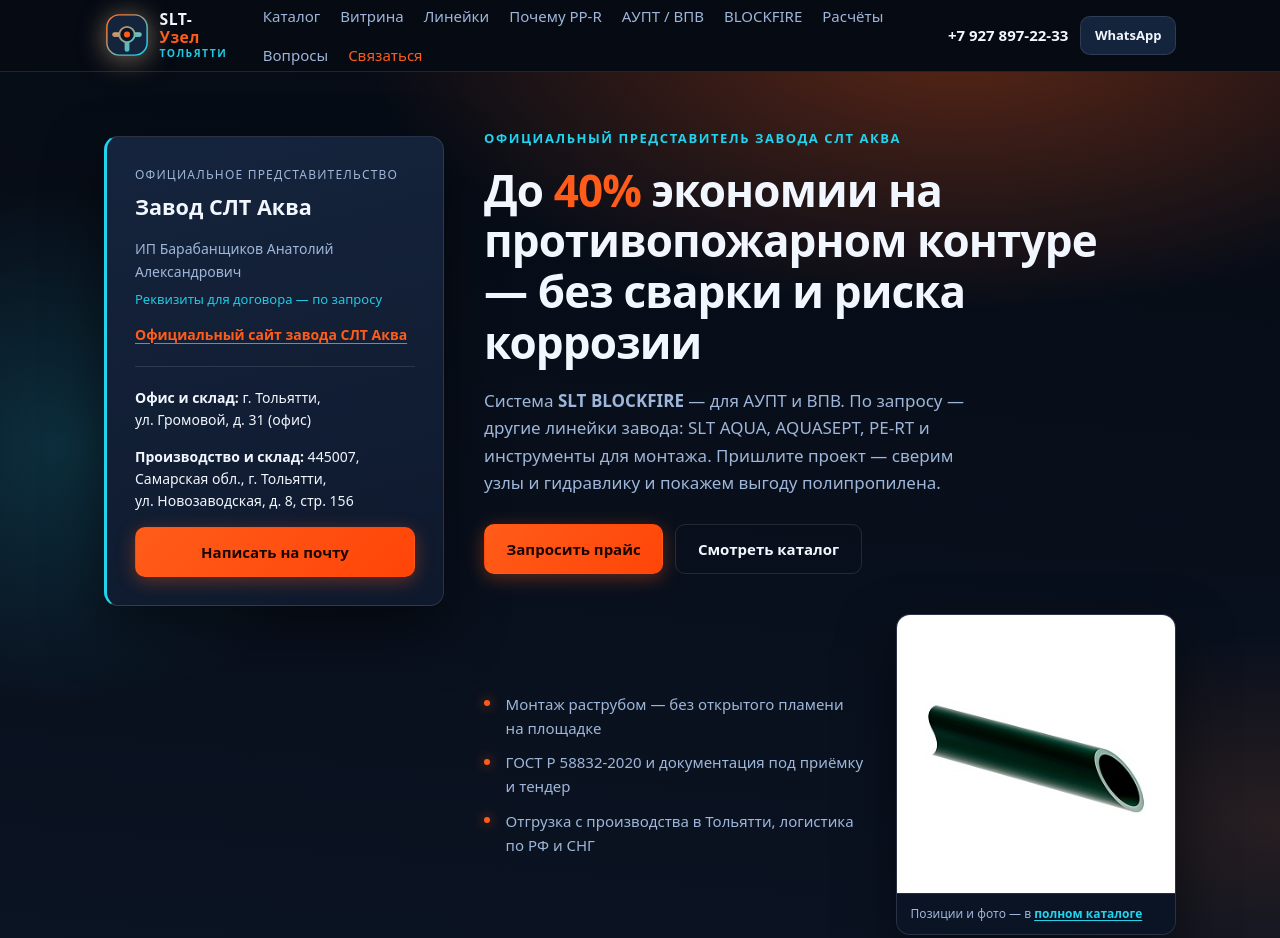
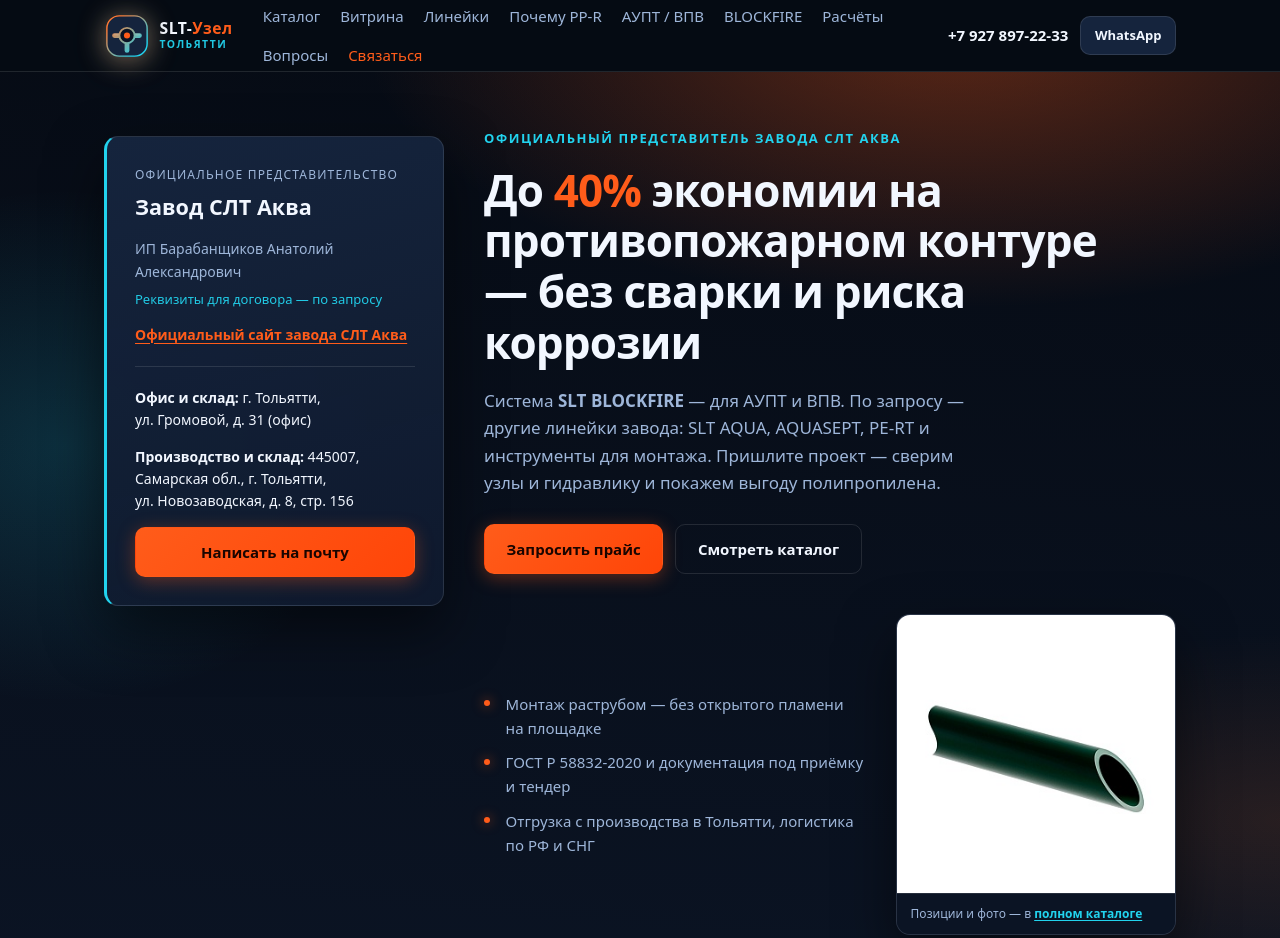
Before and after one commit to YARO2024/Trubi_Site, a plain HTML site: page index.html in a window 1280 px wide. Shown: the top 938 px of the page. Drawn offline with Linux system fonts and the light colour scheme.

Commit message:
Кратко, что изменили

```diff
--- a/styles.css
+++ b/styles.css
@@ -61,6 +61,8 @@
   scroll-behavior: smooth;
   -webkit-text-size-adjust: 100%;
   text-size-adjust: 100%;
+  overflow-x: hidden;
+  overscroll-behavior-x: none;
 }
 
 body {
@@ -71,7 +73,8 @@
   color: var(--text);
   background: var(--bg);
   -webkit-font-smoothing: antialiased;
-  overflow-x: clip;
+  overflow-x: hidden;
+  overscroll-behavior-x: none;
 }
 
 img {
@@ -157,9 +160,7 @@
   height: var(--header-h);
   display: flex;
   align-items: center;
-  background: rgba(6, 11, 20, 0.88);
-  backdrop-filter: blur(14px);
-  -webkit-backdrop-filter: blur(14px);
+  background: rgba(6, 11, 20, 0.94);
   border-bottom: 1px solid var(--border);
   transition: box-shadow 0.2s ease;
 }
@@ -216,7 +217,7 @@
   flex-direction: column;
   line-height: 1.12;
   gap: 0.12rem;
-  min-width: 0;
+  flex-shrink: 0;
 }
 
 .logo-text-line1 {
@@ -2004,12 +2005,12 @@
     padding-bottom: max(1.5rem, env(safe-area-inset-bottom, 0px));
     flex-direction: column;
     align-items: stretch;
-    background: rgba(6, 11, 20, 0.97);
+    background: rgba(6, 11, 20, 0.98);
     backdrop-filter: blur(12px);
     -webkit-backdrop-filter: blur(12px);
     transform: translateX(100%);
     transition: transform 0.25s ease;
-    z-index: 99;
+    z-index: 110;
     overflow: auto;
     -webkit-overflow-scrolling: touch;
   }
```
